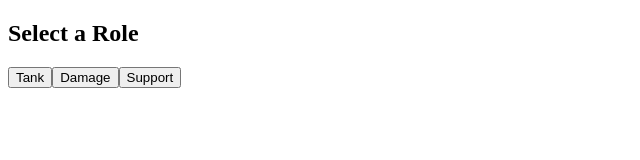
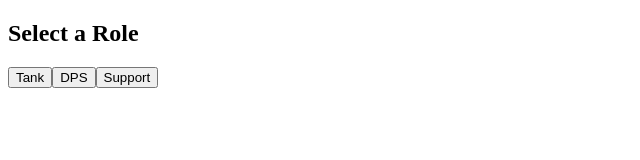
Before and after one commit to lime39/ow2-stadium-randomizer, a React (Vite) app in the folder frontend/: page / in a window 1280 px wide. Shown: the top 160 px of the page, without its empty margins (0-640 px from the left). Built offline with nearby package versions, Linux system fonts and the light colour scheme.

Commit message:
Fixed up selecting a DPS character.

```diff
--- a/frontend/src/components/RoleSelector.jsx
+++ b/frontend/src/components/RoleSelector.jsx
@@ -1,6 +1,6 @@
 import React from 'react';
 function RoleSelector({ onSelect }) {
-  const roles = ['Tank', 'Damage', 'Support'];
+  const roles = ['Tank', 'DPS', 'Support'];
 
   return (
     <div>
```
